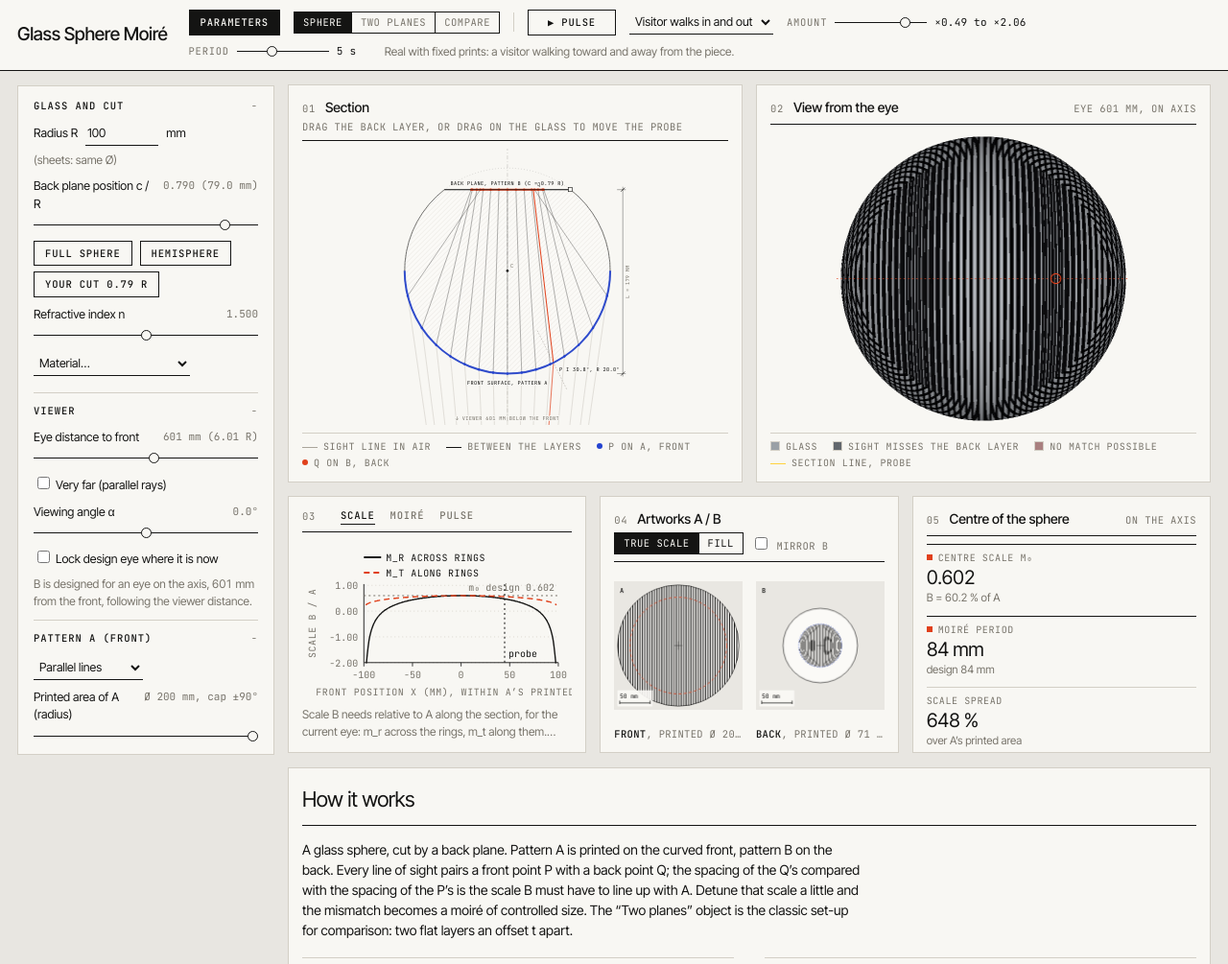
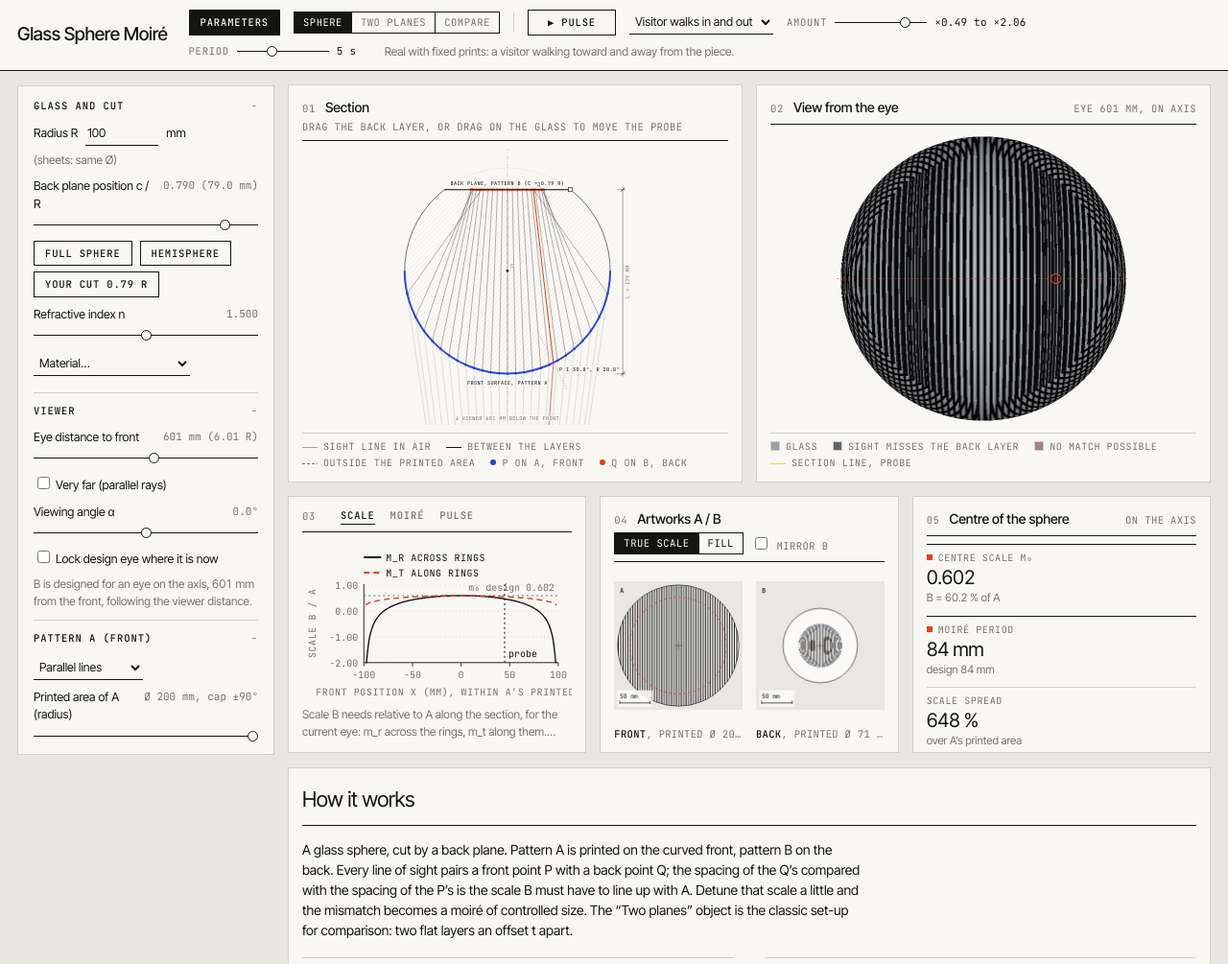
Before and after one commit to cobogo/Sphere-Moire, a plain HTML site: page index.html in a window 1280 px wide. Shown: the top 1005 px of the page at 96% size. Drawn offline with Linux system fonts and the light colour scheme.

Commit message:
Add files via upload

```diff
--- a/index.html
+++ b/index.html
@@ -344,7 +344,7 @@ svg text{font-family:var(--mono)}
   <details>
     <summary>Section and display</summary>
     <div class="ctl"><label for="rays">Number of rays</label><output id="raysO"></output>
-      <input id="rays" type="range" min="3" max="41" step="2" value="15"></div>
+      <input id="rays" type="range" min="5" max="61" step="2" value="25"></div>
     <div class="ctl"><label for="probe">Probe ray position</label><output id="probeO"></output>
       <input id="probe" type="range" min="-1" max="1" step="0.005" value="0.45"></div>
     <div class="row seg" role="radiogroup" aria-label="Layers shown">
@@ -385,6 +385,7 @@ svg text{font-family:var(--mono)}
     <div class="legend">
       <span><i class="ln" style="background:var(--rayout)"></i>sight line in air</span>
       <span><i class="ln" style="background:var(--rayin)"></i>between the layers</span>
+      <span><i class="ln" style="background:repeating-linear-gradient(90deg,var(--muted) 0 3px,transparent 3px 5px)"></i>outside the printed area</span>
       <span><i class="dot" style="background:var(--front)"></i>P on A, front</span>
       <span><i class="dot" style="background:var(--back)"></i>Q on B, back</span>
     </div>
@@ -783,16 +784,34 @@ function drawSection(o, el){
   g += `<line x1="${cx}" y1="8" x2="${cx}" y2="592" stroke="var(--muted)" stroke-opacity=".5" stroke-dasharray="8 4 2 4"/>`;
   if (!planes) g += `<circle cx="${cx}" cy="${cy}" r="2.5" fill="var(--ink)"/><text x="${cx+6}" y="${cy-6}" class="lbl">C</text>`;
 
-  const xmax = o.rA, N = S.rays;
-  let out = '', ins = '', marks = '';
-  for (let i = 0; i < N; i++){
-    const x = -0.97*xmax + 1.94*xmax*i/(N-1);
-    const r = traceFromP(cfg, frontPoint(cfg, x, 0)); if (!r) continue;
-    const P = r.P, Q = r.Q, d = r.d, far = 3*R;
-    out += `<line x1="${X(P[0]-d[0]*far)}" y1="${Y(P[2]-d[2]*far)}" x2="${X(P[0])}" y2="${Y(P[2])}"/>`;
-    ins += `<line x1="${X(P[0])}" y1="${Y(P[2])}" x2="${X(Q[0])}" y2="${Y(Q[2])}"/>`;
-    marks += `<circle cx="${X(P[0])}" cy="${Y(P[2])}" r="2.4" fill="var(--front)"/><circle cx="${X(Q[0])}" cy="${Y(Q[2])}" r="2.4" fill="var(--back)"${planes && !r.plane ? ' fill-opacity=".35"' : ''}/>`;
-  }
+  // rays over the whole part of the front the eye can see, not only A's printed area
+  const fx = frontXmax(cfg), xmax = o.rA, N = S.rays;
+  let vLo = Infinity, vHi = -Infinity;
+  for (let i = 0; i <= 400; i++){
+    const x = -fx + 2*fx*i/400;
+    if (traceFromP(cfg, frontPoint(cfg, x, 0))){ vLo = Math.min(vLo, x); vHi = Math.max(vHi, x); }
+  }
+  let out = '', ins = '', outB = '', insB = '', marks = '';
+  if (vHi > vLo){
+    const m = (vHi - vLo) * 0.005;
+    for (let i = 0; i < N; i++){
+      const x = (vLo + m) + (vHi - vLo - 2*m) * i / (N - 1);
+      const r = traceFromP(cfg, frontPoint(cfg, x, 0)); if (!r) continue;
+      const P = r.P, Q = r.Q, d = r.d, far = 3*R, onA = Math.abs(x) <= o.rA + 1e-9;
+      const lo = `<line x1="${X(P[0]-d[0]*far)}" y1="${Y(P[2]-d[2]*far)}" x2="${X(P[0])}" y2="${Y(P[2])}"/>`;
+      const li = `<line x1="${X(P[0])}" y1="${Y(P[2])}" x2="${X(Q[0])}" y2="${Y(Q[2])}"/>`;
+      if (onA){ out += lo; ins += li; } else { outB += lo; insB += li; }
+      const fade = (planes && !r.plane) || !onA;
+      marks += onA
+        ? `<circle cx="${X(P[0])}" cy="${Y(P[2])}" r="2.4" fill="var(--front)"/>`
+        : `<circle cx="${X(P[0])}" cy="${Y(P[2])}" r="2.2" fill="var(--panel)" stroke="var(--front)" stroke-width=".9"/>`;
+      marks += fade
+        ? `<circle cx="${X(Q[0])}" cy="${Y(Q[2])}" r="2.2" fill="var(--panel)" stroke="var(--back)" stroke-width=".9"/>`
+        : `<circle cx="${X(Q[0])}" cy="${Y(Q[2])}" r="2.4" fill="var(--back)"/>`;
+    }
+  }
+  g += `<g stroke="var(--rayout)" stroke-width=".6" stroke-opacity=".55">${outB}</g>`;
+  g += `<g stroke="var(--rayin)" stroke-width=".6" stroke-opacity=".4" stroke-dasharray="3 2">${insB}</g>`;
   g += `<g stroke="var(--rayout)" stroke-width=".6">${out}</g>`;
   g += `<g stroke="var(--rayin)" stroke-width=".75" stroke-opacity=".85">${ins}</g>`;
 
```
